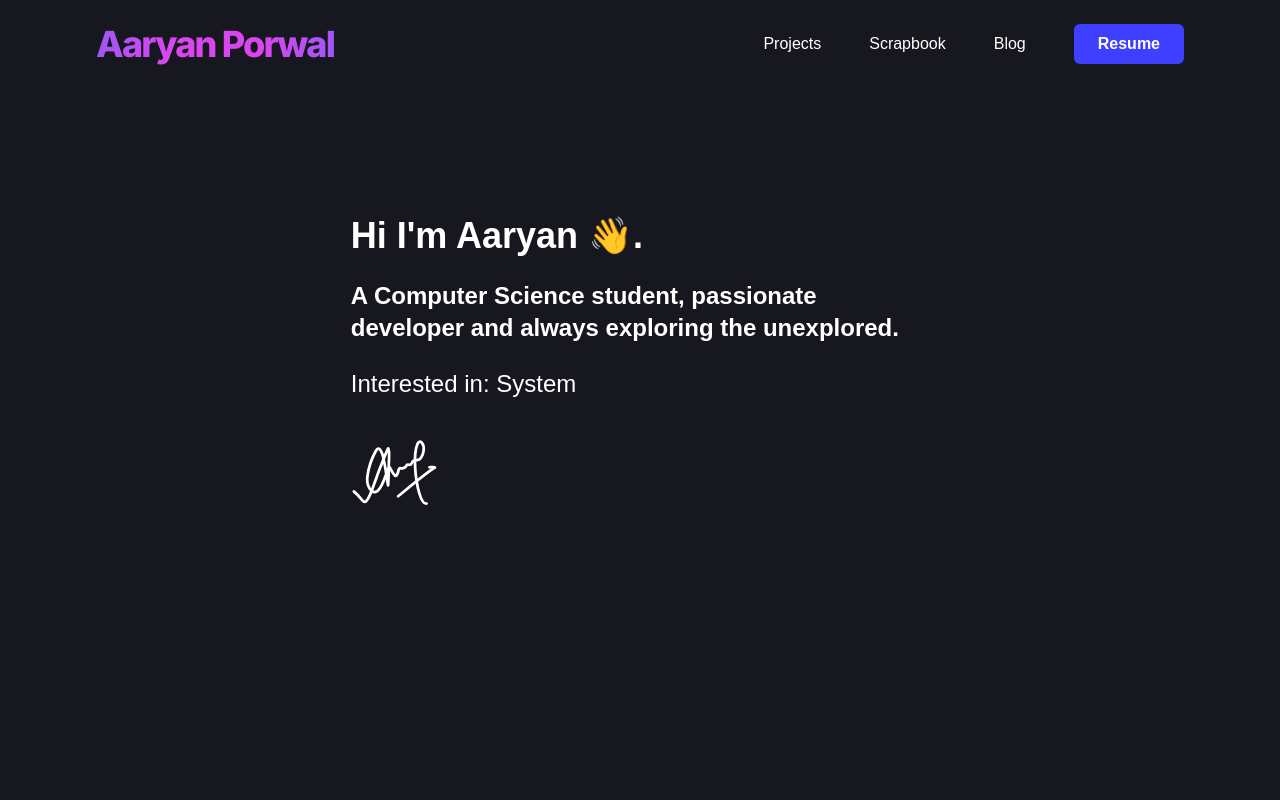
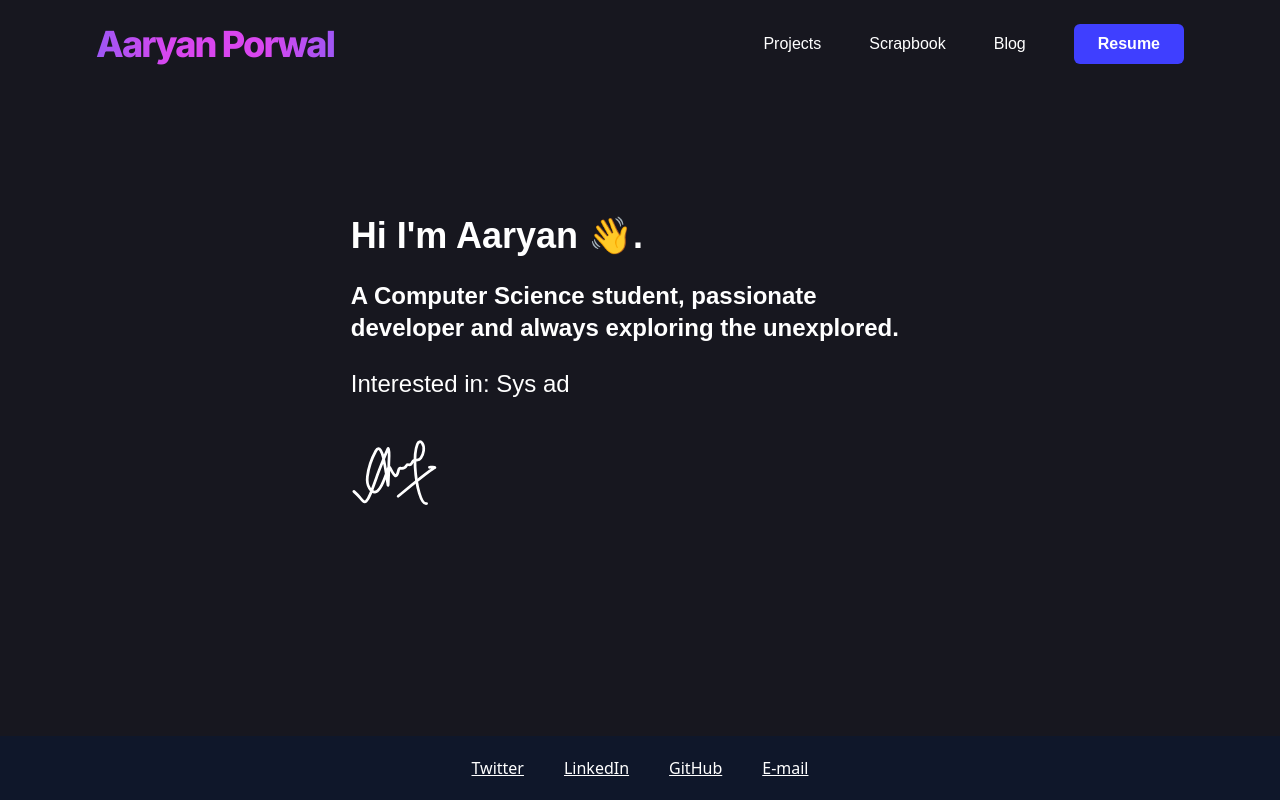
Before and after one commit to aaryanporwal/websoot-v1, a Next.js app: page / in a window 1280 px wide. Built offline with nearby package versions, Linux system fonts and the light colour scheme; a web font is replaced by a local one.

Commit message:
Add footer with social links

```diff
--- /dev/null
+++ b/components/Footer.js
@@ -0,0 +1,33 @@
+export function Footer({}) {
+  const GITHUB_URL = "https://github.com/aaryanporwal";
+  const LINKEDIN_URL = "https://www.linkedin.com/in/aaryan-porwal/";
+  const TWITTER_URL = "https://twitter.com/aaryan7476";
+
+  return (
+    <footer className="fixed inset-x-0 bottom-0">
+      {/* Social Links */}
+      <ul className="bg-slate-900 flex space-x-10 justify-center py-5">
+        <li>
+          <a className="underline" href={TWITTER_URL}>
+            Twitter
+          </a>
+        </li>
+        <li>
+          <a className="underline" href={LINKEDIN_URL}>
+            LinkedIn
+          </a>
+        </li>
+        <li>
+          <a className="underline" href={GITHUB_URL}>
+            GitHub
+          </a>
+        </li>
+        <li>
+          <a className="underline" href="mailto:aaryanporwal2233@gmail.com">
+            E-mail
+          </a>
+        </li>
+      </ul>
+    </footer>
+  );
+}
--- a/components/NavBar.js
+++ b/components/NavBar.js
@@ -5,7 +5,7 @@ export default function Header() {
   };
 
   const BLOG_URL = "https://blog.aaryanporwal.com/";
-  const GITHUB_URL = "";
+  const GITHUB_URL = "https://github.com/aaryanporwal";
   const LINKEDIN_URL = "https://www.linkedin.com/in/aaryan-porwal/";
   const TWITTER_URL = "https://twitter.com/aaryan7476";
   const RESUME_URL =
--- a/pages/index.js
+++ b/pages/index.js
@@ -1,11 +1,13 @@
-import { Signature } from "../components/Signature";
 import Head from "next/head";
 import NavBar from "../components/NavBar";
 import Typical from "react-typical";
 
+import { Signature } from "../components/Signature";
+import { Footer } from "../components/Footer";
+
 export default function Home() {
   return (
-    <div className="text-white  pb-12">
+    <div className="text-white pb-12">
       <Head>
         <title>Welcome to Aaryan&apos;s Personal Website</title>
         <meta name="description" content="Welcome! 😁" />
@@ -40,7 +42,7 @@ export default function Home() {
                   1200,
                   "Node.js",
                   1200,
-                  "System Administration",
+                  "Sys admin",
                   1200,
                 ]}
                 loop={Infinity}
@@ -51,9 +53,7 @@ export default function Home() {
           </section>
         </div>
       </div>
-      {/* TODO:
-       * Add Social icons in the footer with gopher animation
-       */}
+      <Footer />
     </div>
   );
 }
```
Also changed, not shown: 1 other file (tests, documents, lock files or other folders).
